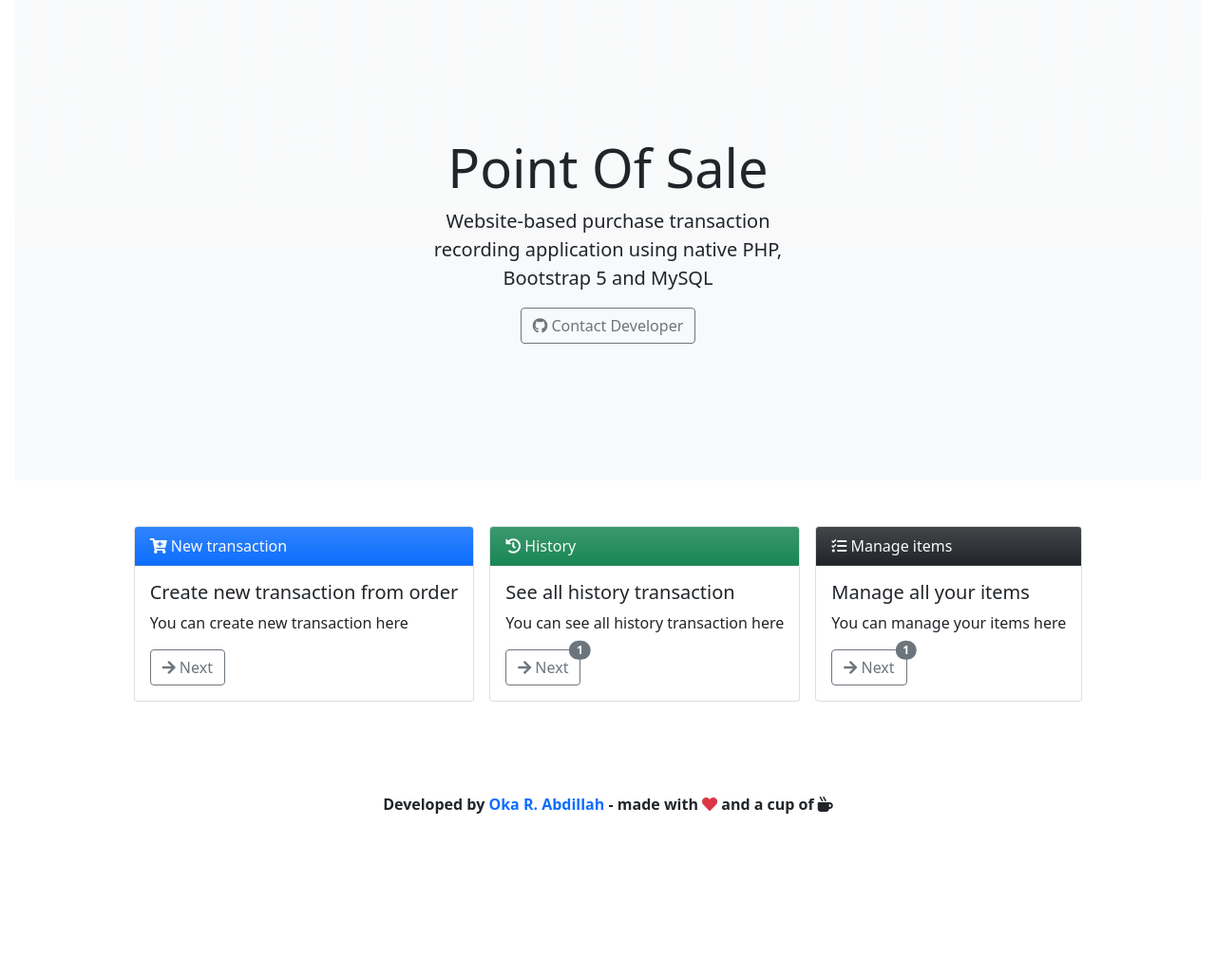
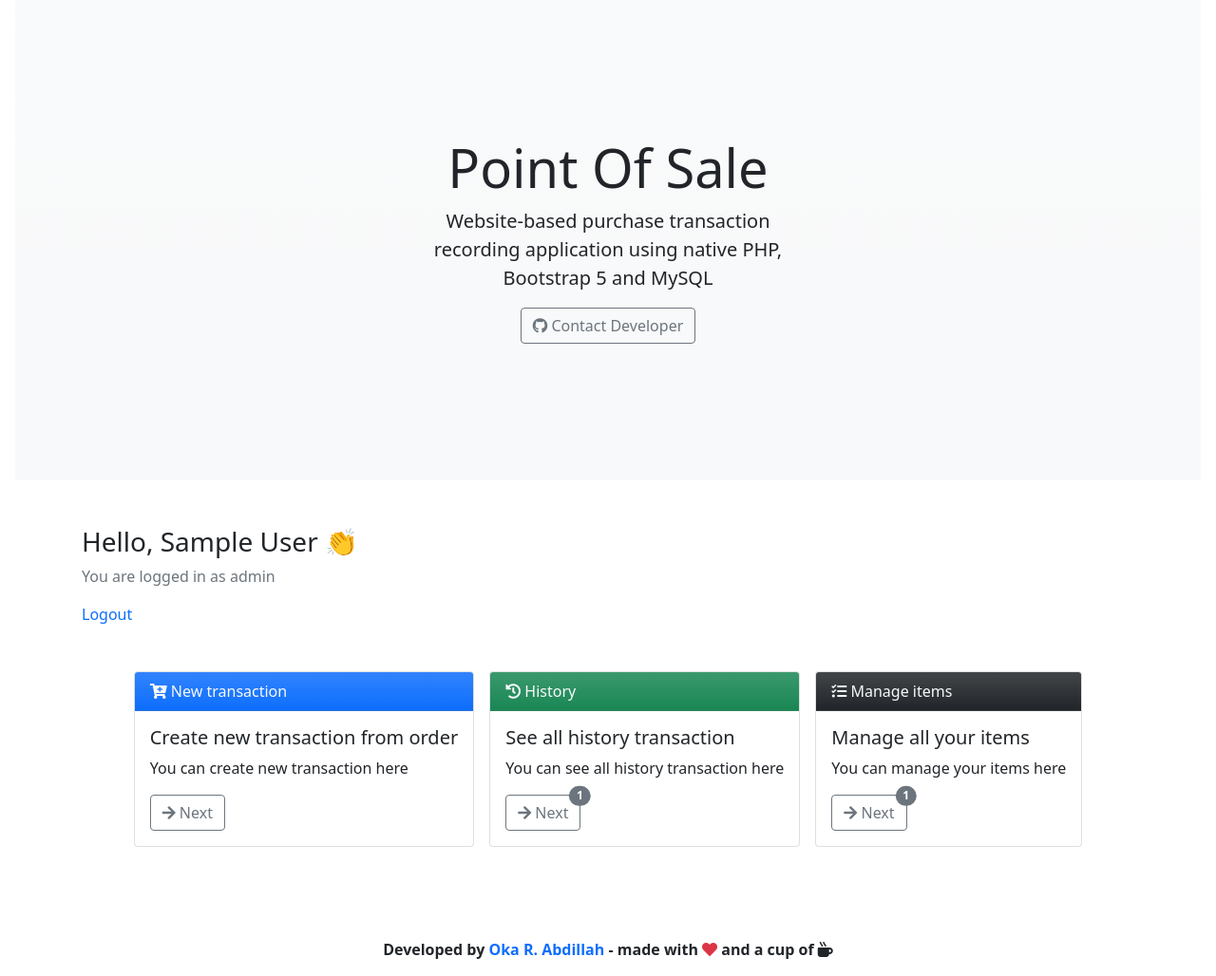
Before and after one commit to or-abdillh/POS-PHP, a PHP site: page / in a window 1280 px wide. Shown: the part 146-1174 px from the top of the page at 95% size. Before the commit the page ends 1003 px from the top, so only its background shows below. Run offline with PHP 8.4, Linux system fonts and the light colour scheme; the visitor is signed in with stand-in values (Sample User, id 1); tables that the repository leaves empty or names only in its code hold one stand-in row (values such as "Sample post"); some libraries are stand-ins or nearby versions; grey boxes are pictures that could not be loaded.

Commit message:
Create handler for print profile

```diff
--- a/index.php
+++ b/index.php
@@ -4,6 +4,7 @@
   require("./src/server/getter/get_items.php");
   require("./src/server/getter/get_transactions.php");
   require("./src/server/helper/auth.php");
+  require("./src/server/helper/print_profile.php");
 
   if ( !auth() ) header("Location: ./pages/login");
 
@@ -49,13 +50,22 @@
     ?>
 
     <!-- Main -->
-    <main class="container-md mt-5 d-lg-flex gap-3 justify-content-between justify-content-lg-center">
+    <main class="container-md">
+
+      <div class="w-full mt-5 px-1">
+        <?php print_profile() ?>
+        <a class="text-decoration-none" href="./src/server/helper/logout.php">Logout</a>
+      </div>
+
+      <div class="w-full mt-5 d-lg-flex gap-3 justify-content-between justify-content-lg-center">
           <!-- Create transaction -->
           <div data-root="card"></div>
           <!-- Show all list transaction -->
           <div data-root="card"></div>
           <!-- Manage your items -->
           <div data-root="card"></div>
+      </div>
+
     </main>
 
     <!-- Footer -->
--- a/src/server/helper/login.php
+++ b/src/server/helper/login.php
@@ -30,6 +30,7 @@ if ( isset($_POST["login"]) )
     //Create new key
     $_SESSION["login"] = true;
     $_SESSION["role"] = $accounts[0]["role"];
+    $_SESSION["fullname"] = $accounts[0]["fullname"];
 
     //Redirect
     header("Location: ../../../");
--- /dev/null
+++ b/src/server/helper/print_profile.php
@@ -0,0 +1,15 @@
+<?php
+
+//Handler for print profile
+
+function print_profile()
+{
+  //Use SESSION
+  session_start();
+  $fullname = $_SESSION["fullname"];
+  $role = $_SESSION["role"];
+  echo "
+      <h3>Hello, $fullname 👏</h3>
+        <p class=\"text-muted\">You are logged in as $role</p>
+  ";
+}
```
Lines whose indentation alone changed are shown as unchanged.
